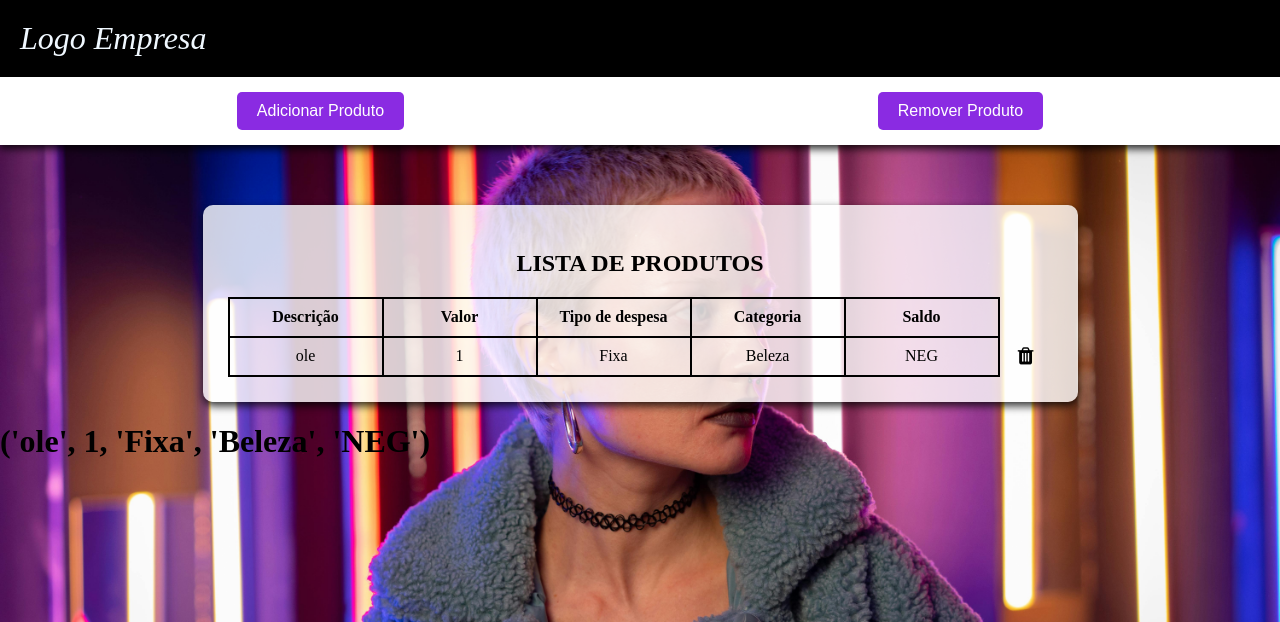
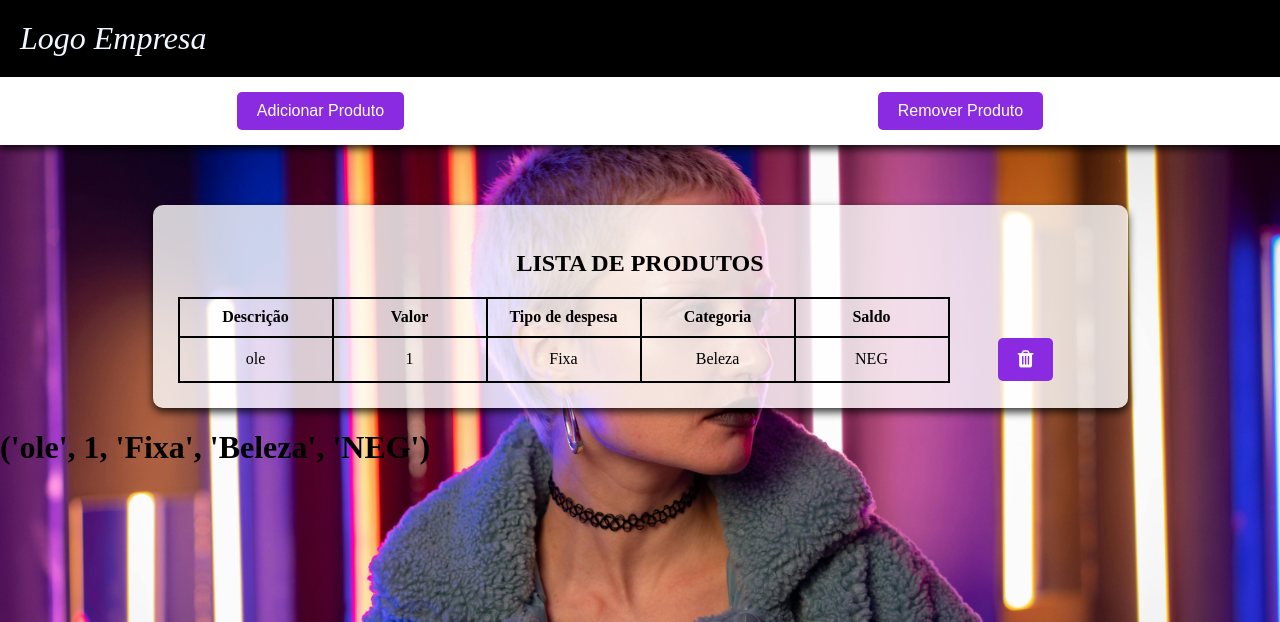
Before and after one commit to luizAFS23/iot, a Flask app: page /remover_produto in a window 1280 px wide. Shown: the top 622 px of the page. Run offline with Flask 3, Linux system fonts and the light colour scheme; data comes from the database, SQL or seed files in the repository; both versions use the stored data as it was after the commit.

Commit message:
adicionando função remove_produtos

```diff
--- a/projeto.py
+++ b/projeto.py
@@ -36,7 +36,7 @@
             cursor = conn.cursor()
             cursor.execute("DELETE FROM PRODUTOS WHERE nome_produto = ?", (nome_produto,))
             conn.commit()
-        return redirect(url_for('remover_produto'))
+        return redirect(url_for('home'))
 
 ###### CÓDIGO LUIS
     connect = sqlite3.connect('database.db')
--- a/static/css/template.css
+++ b/static/css/template.css
@@ -74,15 +74,18 @@
     width: 150px;
 }
 
-.tabela .icon{
-    width: 50px;
+
+.tabela .ButtonDelete{
     cursor: pointer;
     font-size: 20px;
-    color: #000000;
+    background-color: #8a2be2;
+    color: #fff;
     transition: .6s;
+    text-align: center;
 }
-.tabela .icon:hover{
-    color: rgb(255, 49, 49);
+.tabela .ButtonDelete:hover{
+    color: #fff;
+    background-color: rgb(255, 49, 49);
 }
 
 .esmalte, .batom, .laço, .delineador{
--- a/templates/index.html
+++ b/templates/index.html
@@ -35,7 +35,13 @@
                         <td>{{produto[2]}}</td>
                         <td>{{produto[3]}}</td>
                         <td>{{produto[4]}}</td>
-                        <td style="border: none;" class="icon"><i class="fa fa-trash" aria-hidden="true"></i></td>
+                        <td style="border: none;" class="icon">
+                          <!-- Botão para remover produto -->
+                          <form action="/remover_produto" method="post" class="DeleteForm">
+                              <input type="hidden" name="nome_produto" value="{{ produto[0] }}">
+                              <button type="submit"class="ButtonDelete"><i class="fa fa-trash" aria-hidden="true"></i></button>
+                          </form>
+                      </td>
                       </tr>
                     {%endfor%}
                   </table>
```
Also changed, not shown: database.db.
